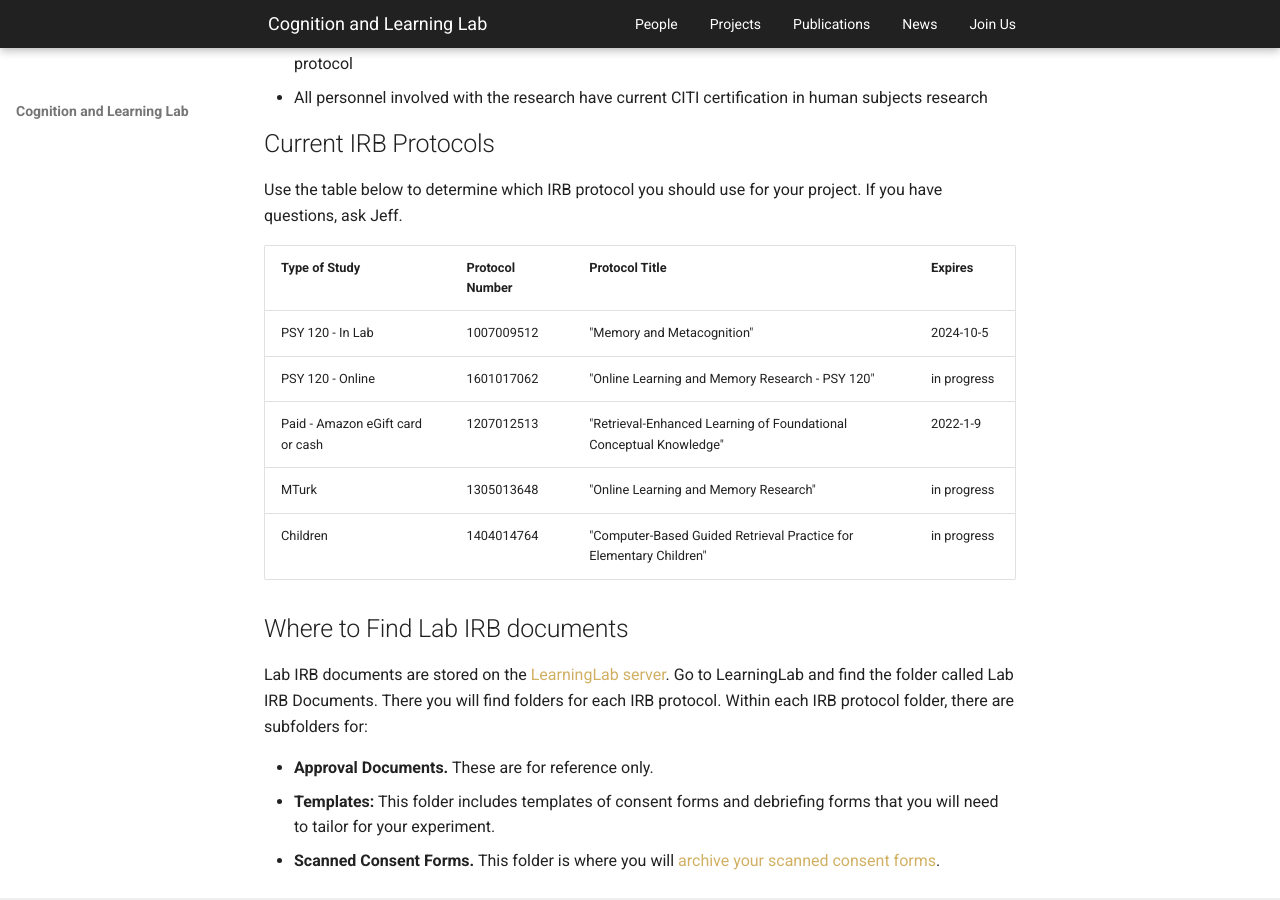
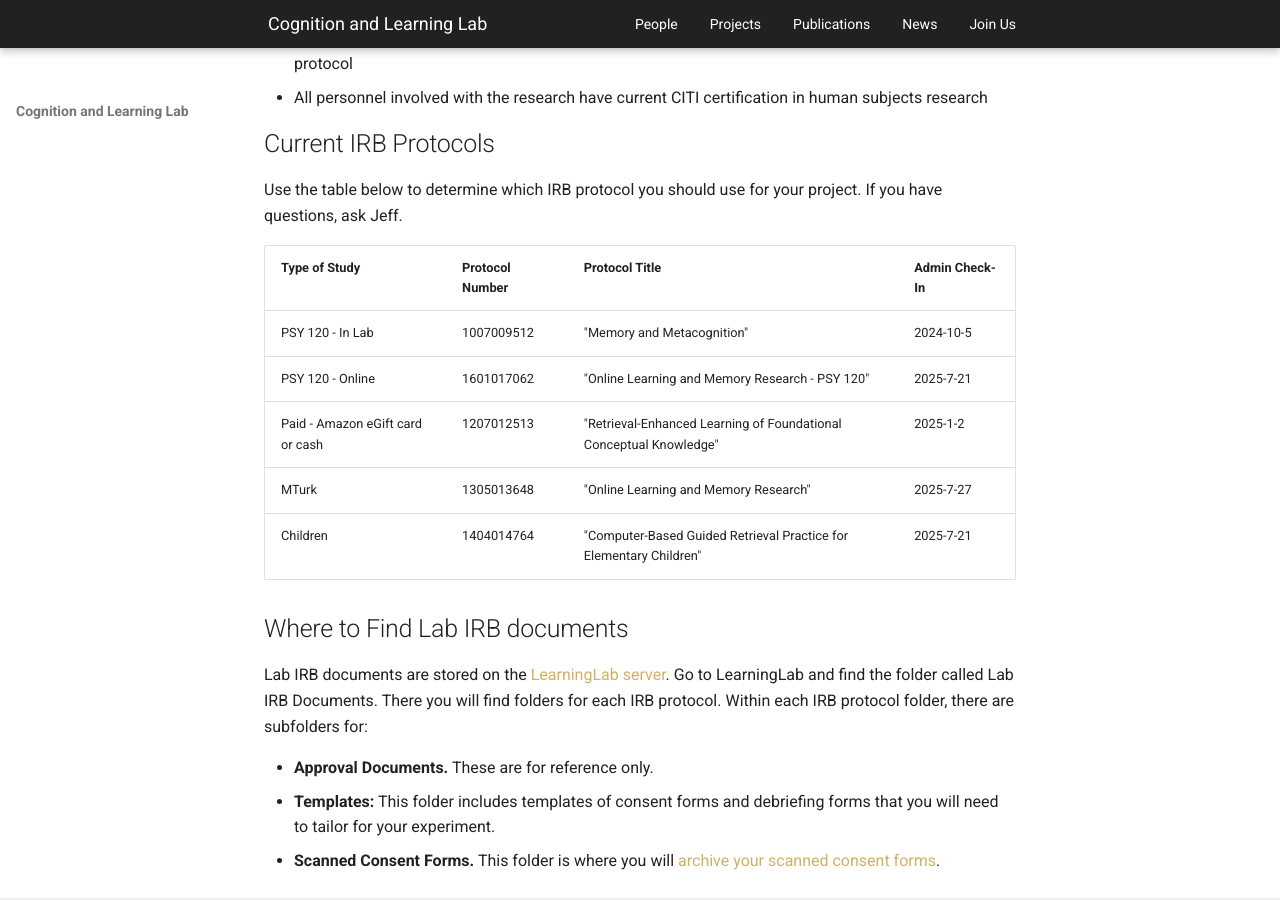
Before and after one commit to shivanya-chandra/pcllab.github.io, an MkDocs documentation site: the page built from docs/handbook/lab-experiments/lab-irb-information.md, in a window 1280 px wide and 900 px high, scrolled down 440 px. Built offline with MkDocs 1.6.1 and Material for MkDocs 9.7.7, drawn with Linux system fonts in a browser that asks for light colours.

Commit message:
Update lab-irb-information.md

```diff
--- a/docs/handbook/lab-experiments/lab-irb-information.md
+++ b/docs/handbook/lab-experiments/lab-irb-information.md
@@ -23,13 +23,13 @@ Every year, I am required to submit a count of the number of subjects tested dur
 
 Use the table below to determine which IRB protocol you should use for your project. If you have questions, ask Jeff.
 
-| Type of Study                    | Protocol Number | Protocol Title                                                     | Expires
+| Type of Study                    | Protocol Number | Protocol Title                                                     | Admin Check-In
 | :--------------------------------| :-------------- |:------------------------------------------------------------------ |:-----------
 | PSY 120 - In Lab                 | 1007009512      | "Memory and Metacognition"                                         | 2024-10-5
-| PSY 120 - Online                 | 1601017062      | "Online Learning and Memory Research - PSY 120"                    | in progress
-| Paid - Amazon eGift card or cash | 1207012513      | "Retrieval-Enhanced Learning of Foundational Conceptual Knowledge" | 2022-1-9
-| MTurk                            | 1305013648      | "Online Learning and Memory Research"                              | in progress
-| Children                         | 1404014764      | "Computer-Based Guided Retrieval Practice for Elementary Children" | in progress
+| PSY 120 - Online                 | 1601017062      | "Online Learning and Memory Research - PSY 120"                    | 2025-7-21
+| Paid - Amazon eGift card or cash | 1207012513      | "Retrieval-Enhanced Learning of Foundational Conceptual Knowledge" | 2025-1-2
+| MTurk                            | 1305013648      | "Online Learning and Memory Research"                              | 2025-7-27
+| Children                         | 1404014764      | "Computer-Based Guided Retrieval Practice for Elementary Children" | 2025-7-21
 
 ## Where to Find Lab IRB documents
 
```
